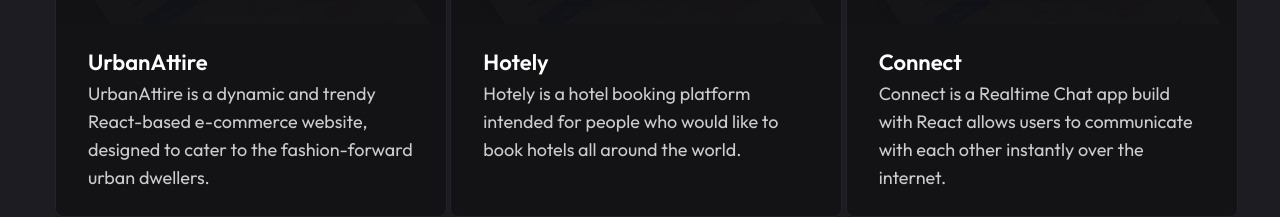
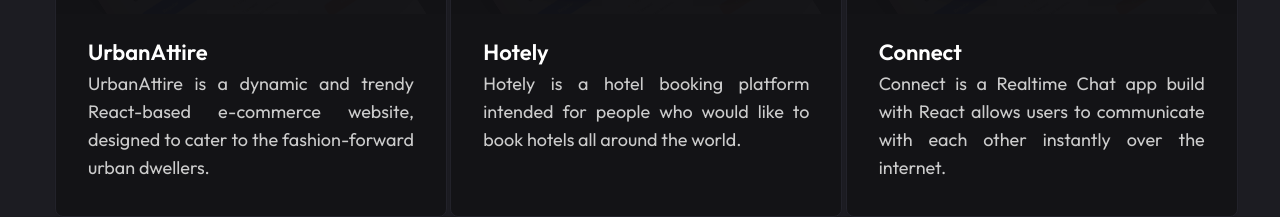
Before and after one commit to sanjayvjacob/portfolio, a Next.js app: page /projects in a window 1280 px wide. Shown: the part 629-846 px from the top of the page. Built offline with nearby package versions, Linux system fonts and the light colour scheme.

Commit message:
adjusted poject card styling

```diff
--- a/components/ProjectCard.jsx
+++ b/components/ProjectCard.jsx
@@ -9,7 +9,7 @@ const ProjectCard = ({project}) => {
     <Card className='group overflow-hidden relative w-full sm:w-[392px] sm:h-[494px]' >
       <CardHeader className='p-0'>
         {/* image */}
-        <div className="relative w-full h-[300px] flex items-center justify-center bg-tertiary dark:bg-secondary/40 xl:bg-work_project_bg_light xl:dark:bg-work_project_bg_dark
+        <div className="relative w-full h-[290px] flex items-center justify-center bg-tertiary dark:bg-secondary/40 xl:bg-work_project_bg_light xl:dark:bg-work_project_bg_dark
         xl:bg-[110%] xl:bg-no-repeat overflow-hidden">
           <Image
           className="absolute button-0 shadow-2xl"
@@ -39,7 +39,7 @@ const ProjectCard = ({project}) => {
       <div className="h-full px-8 py-6">
         <Badge className='uppercase text-sm font-medium mb-2 absolute top-4 left-5'>{project.category}</Badge>
         <h4 className="h4 mb-1">{project.name}</h4>
-        <p className="text-muted-foreground text-lg">{project.description}</p>
+        <p className="text-muted-foreground text-lg text-justify">{project.description}</p>
       </div>
     </Card>
   )
```
